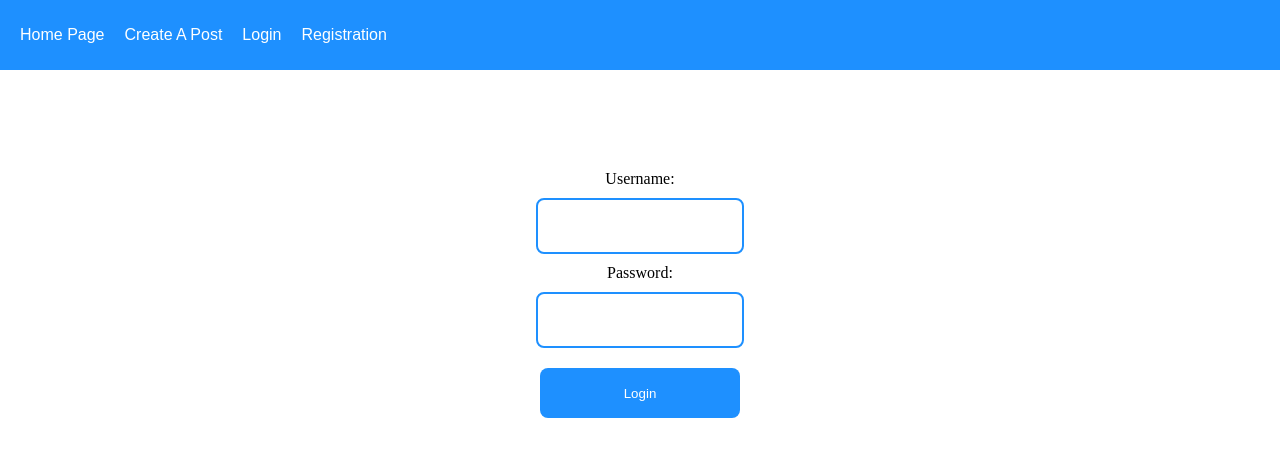
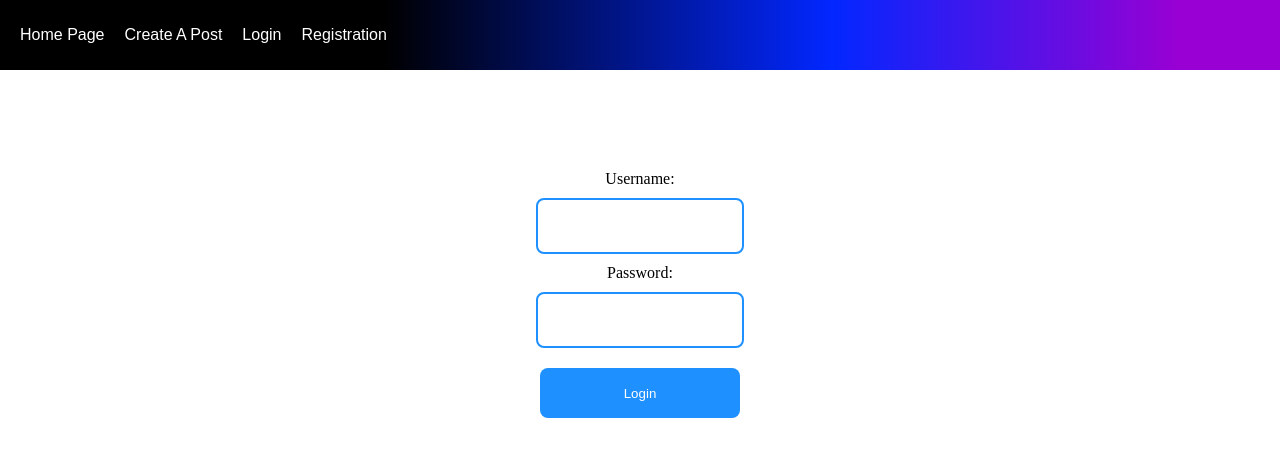
Before and after one commit to Jpenav0423/react-fullstack-jef, a React (Create React App) app in the folder client/: page /login in a window 1280 px wide. Shown: the top 456 px of the page. Built offline with nearby package versions, Linux system fonts and the light colour scheme; no server answers.

Commit message:
Update css
css

```diff
--- a/client/src/App.css
+++ b/client/src/App.css
@@ -31,7 +31,8 @@ body {
 .post .title {
   flex: 20%;
   border-bottom: 1px solid lightgray;
-  background-color: dodgerblue;
+  background: rgb(0,39,255);
+  background: linear-gradient(90deg, rgba(0,39,255,1) 4%, rgba(2,39,255,1) 85%, rgba(152,0,211,1) 100%);
   display: grid;
   place-content: center;
   color: white;
@@ -49,7 +50,8 @@ body {
   display: flex;
   align-items: center;
   padding-left: 15px;
-  background-color: dodgerblue;
+  background: rgb(0,39,255);
+  background: linear-gradient(90deg, rgba(0,39,255,1) 4%, rgba(2,39,255,1) 85%, rgba(152,0,211,1) 100%);
   color: white;
   border-bottom-left-radius: 10px;
   border-bottom-right-radius: 10px;
@@ -109,7 +111,8 @@ span {
 .navbar {
   width: 100%;
   height: 70px;
-  background-color: dodgerblue;
+  background: rgb(0,0,0);
+  background: linear-gradient(90deg, rgba(0,0,0,1) 30%, rgba(2,39,255,1) 65%, rgba(152,0,211,1) 92%);
   display: flex;
   align-items: center;
   font-family: Arial, Helvetica, sans-serif;
@@ -192,7 +195,7 @@ button {
 }
 
 .addCommentContainer button {
-  background-color: dodgerblue;
+  background-color: #001aff;
   color: white;
 }
 
```
